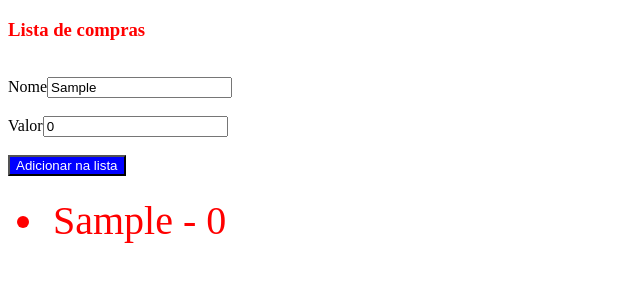
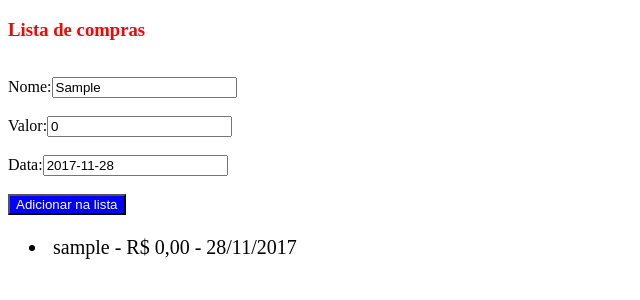
Before and after one commit to argentinaluiz/angular4_iniciando, an Angular app: page / in a window 1280 px wide. Both pictures are taken after typing "Sample" into the empty fields and a click on the button "Adicionar na lista". Shown: the top 300 px of the page, without its empty margins (0-640 px from the left). Built offline with nearby package versions, Linux system fonts and the light colour scheme.

Commit message:
trabalhando com pipe

```diff
--- a/src/app/app.module.ts
+++ b/src/app/app.module.ts
@@ -5,12 +5,16 @@ import {FormsModule} from '@angular/forms';
 
 import { AppComponent } from './app.component';
 import { ShoppingListComponent } from './shopping-list/shopping-list.component';
+import { FormatCurrencyPipe } from './format-currency.pipe';
+import { FormatDatePipe } from './format-date.pipe';
 
 
 @NgModule({
   declarations: [
     AppComponent,
-    ShoppingListComponent
+    ShoppingListComponent,
+    FormatCurrencyPipe,
+    FormatDatePipe
   ],
   imports: [
     BrowserModule,
--- /dev/null
+++ b/src/app/format-currency.pipe.ts
@@ -0,0 +1,12 @@
+import { Pipe, PipeTransform } from '@angular/core';
+
+@Pipe({
+  name: 'formatCurrency'
+})
+export class FormatCurrencyPipe implements PipeTransform {
+
+  transform(value: any, args?: any): any {
+    return new Intl.NumberFormat('pt-BR', {style: 'currency', 'currency': 'BRL'}).format(value);
+  }
+
+}
--- /dev/null
+++ b/src/app/format-date.pipe.ts
@@ -0,0 +1,20 @@
+import { Pipe, PipeTransform } from '@angular/core';
+
+@Pipe({
+  name: 'formatDate'
+})
+export class FormatDatePipe implements PipeTransform {
+
+  transform(value: any, args?: any): any {
+    if (value.lenght < 10) {
+      return value;
+    }
+    const dateArray = value.split('-');
+    if (dateArray.length!=3) {
+      return value;
+    }
+    const date = new Date(dateArray[0], dateArray[1]-1, dateArray[2]);
+    return Intl.DateTimeFormat('pt-BR').format(date);
+  }
+
+}
--- a/src/app/shop.ts
+++ b/src/app/shop.ts
@@ -1,4 +1,5 @@
 export class Shop {
   name: string;
   value: number;
+  date_launch: string;
 }
--- a/src/app/shopping-list/shopping-list.component.html
+++ b/src/app/shopping-list/shopping-list.component.html
@@ -1,25 +1,43 @@
 
-<label>Nome</label>
+<label>Nome:</label>
 <input type="text" [(ngModel)]="shop.name">
 <br/><br/>
-<label>Valor</label>
-<input type="number" [(ngModel)]="shop.value">
+<label>Valor:</label>
+<input type="text" [(ngModel)]="shop.value">
 <br/><br/>
+<label>Data:</label>
+<input type="text" [(ngModel)]="shop.date_launch">
+ <br/><br/>
 <button type="button" (click)="add()">Adicionar na lista</button>
 
+<ul>
+  <li *ngFor="let shop of shopping">
+    {{
+    (shop.name | lowercase) + ' - ' +
+    (shop.value | formatCurrency) + ' - ' +
+    (shop.date_launch | formatDate)
+    }}
 
+  </li>
+</ul>
 
-<ul>
+<!-- <li *ngFor="let shop of shopping"
+    [innerHtml]="(shop.name | lowercase) + ' - ' + shop.value">
+  </li> -->
+
+<!-- <li *ngFor="let shop of shopping">
+  {{shop.name | uppercase}}
+  {{shop.name + ' - ' + shop.value}}
+</li> -->
+
  <!-- <li [id]=" 'list-' + shop.name"
       class="teste"
       [ngClass]="{'shop-green':shop.value > 5,'shop-red':shop.value < 5}"
       *ngFor="let shop of tasks" [innerHtml]="shop.name + ' - ' + shop.value">
   </li> -->
 
-  <li id="list-{{shop.name}}"
+ <!-- <<li id="list-{{shop.name}}"
       class="teste"
       [ngClass]="{'shop-green':shop.value>=5,'shop-red':shop.value<5}"
       *ngFor="let shop of shopping" [innerHtml]="shop.name + ' - ' + shop.value">
-  </li>
-
-</ul>
+  </li> -->
--- a/src/app/shopping-list/shopping-list.component.ts
+++ b/src/app/shopping-list/shopping-list.component.ts
@@ -10,7 +10,8 @@ export class ShoppingListComponent {
   shopping = [];
   shop: Shop = {
     name: '',
-    value: 0
+    value: 0,
+    date_launch: '2017-11-28'
   };
 
   add() {
```
Also changed, not shown: 2 other files (tests, documents, lock files or other folders).
